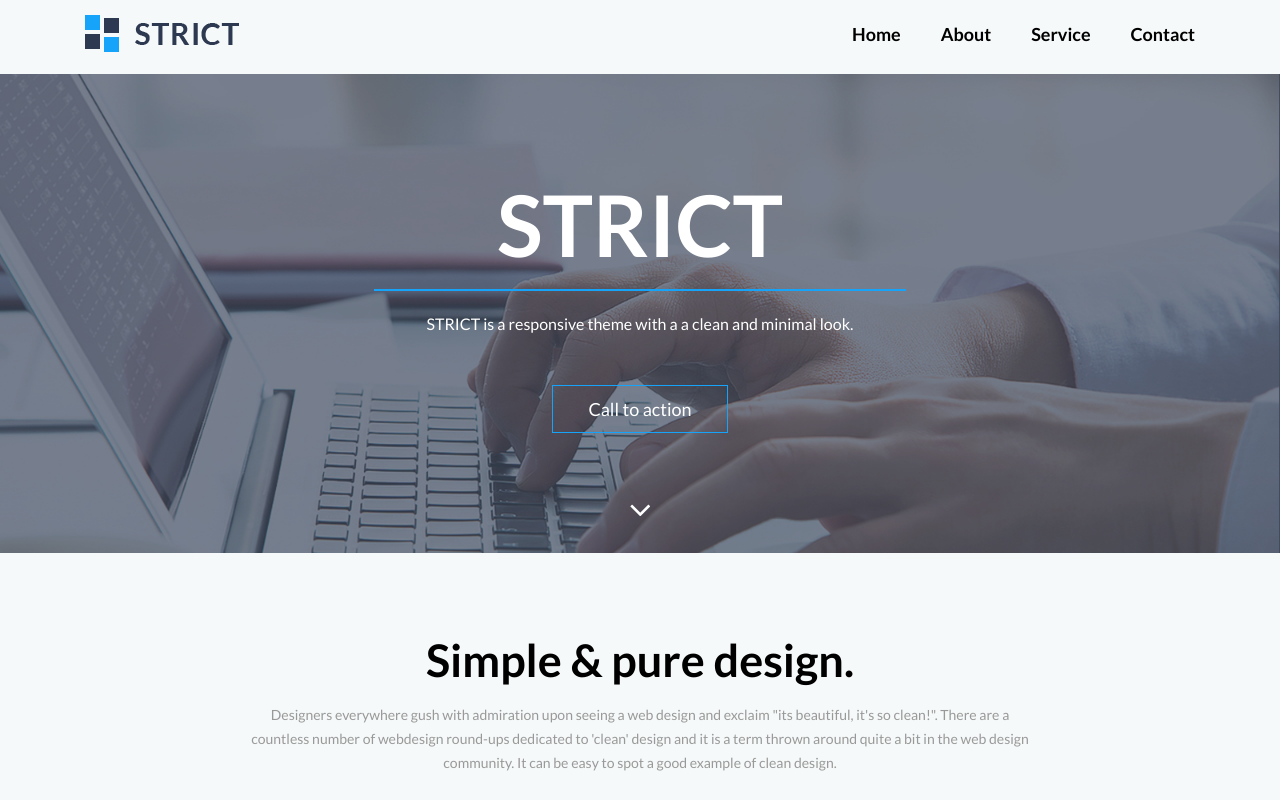
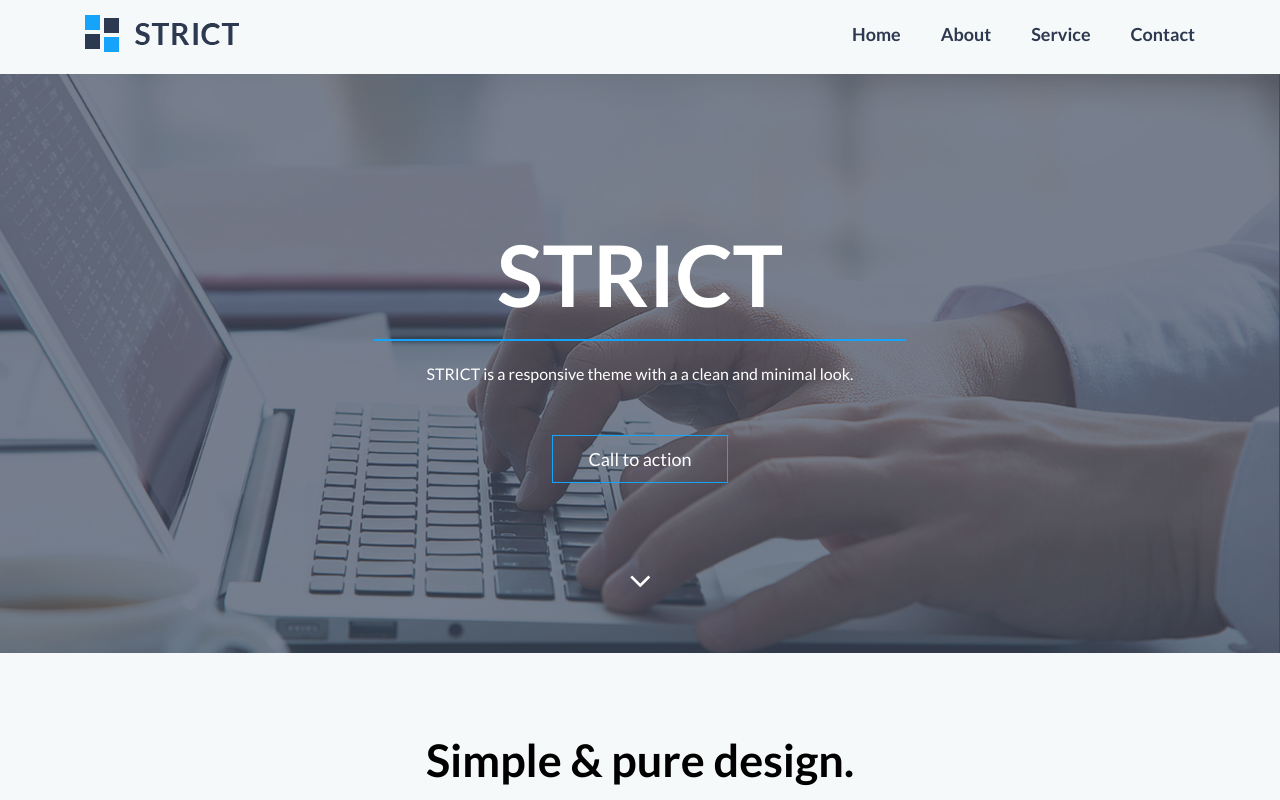
Before and after one commit to pitamchandra/class4, a plain HTML site: page index.html in a window 1280 px wide. Shown: the top 800 px of the page. Drawn offline with Linux system fonts and the light colour scheme.

Commit message:
first commit

```diff
--- a/css/style.css
+++ b/css/style.css
@@ -85,12 +85,12 @@ a,a:hover{
 }
 .navbar ul li a{
 	font-size: 18px;
-	color: #000;
+	color: #2D3950;
 	font-weight: 700;
 	transition: .5s;
 }
 .navbar ul li a:hover{
-	color: #2cacf7;
+	color: #15A4FA;
 }
 
 /**********************************************
@@ -104,14 +104,14 @@ a,a:hover{
 .banner-section{
 	width: 100%;
 	float: left;
-	background: url(../img/banar.png) center center no-repeat;
+	background: url(../img/banar.png) center bottom no-repeat;
 	background-size: cover;
 	text-align: center;
 }
 .banner-inner{
 	width: 100%;
 	float: left;
-	padding: 100px 0;
+	padding: 150px 0;
 
 }
 .banner-inner h1{
@@ -154,7 +154,7 @@ a,a:hover{
 }
 .arrow img {
     position: absolute;
-    top: 290%;
+    top: 360%;
     left: 50%;
     transform: translate(-50%, -50%);
 }
@@ -241,7 +241,7 @@ a,a:hover{
 }
 .portfolio-top{
 	text-align: center;
-	margin-bottom: 50px;
+	margin-bottom: 55px;
 }
 .portfolio-top h1{
 	font-size: 45px;
--- a/index.html
+++ b/index.html
@@ -51,7 +51,7 @@
 							Call to action
 						</a>
 						<div class="arrow">
-							<img src="img/arrow.png" alt="">
+							<a href="#typo-slide"><img src="img/arrow.png" alt=""></a>
 						</div>
 					</div>
 				</div>
@@ -60,7 +60,7 @@
 	</section>
 	<!-- banar section end -->
 	<!-- typo section start -->
-	<section class="typo-section">
+	<section class="typo-section" id="typo-slide">
 		<div class="container">
 			<div class="row">
 				<div class="col-md-12">
```
